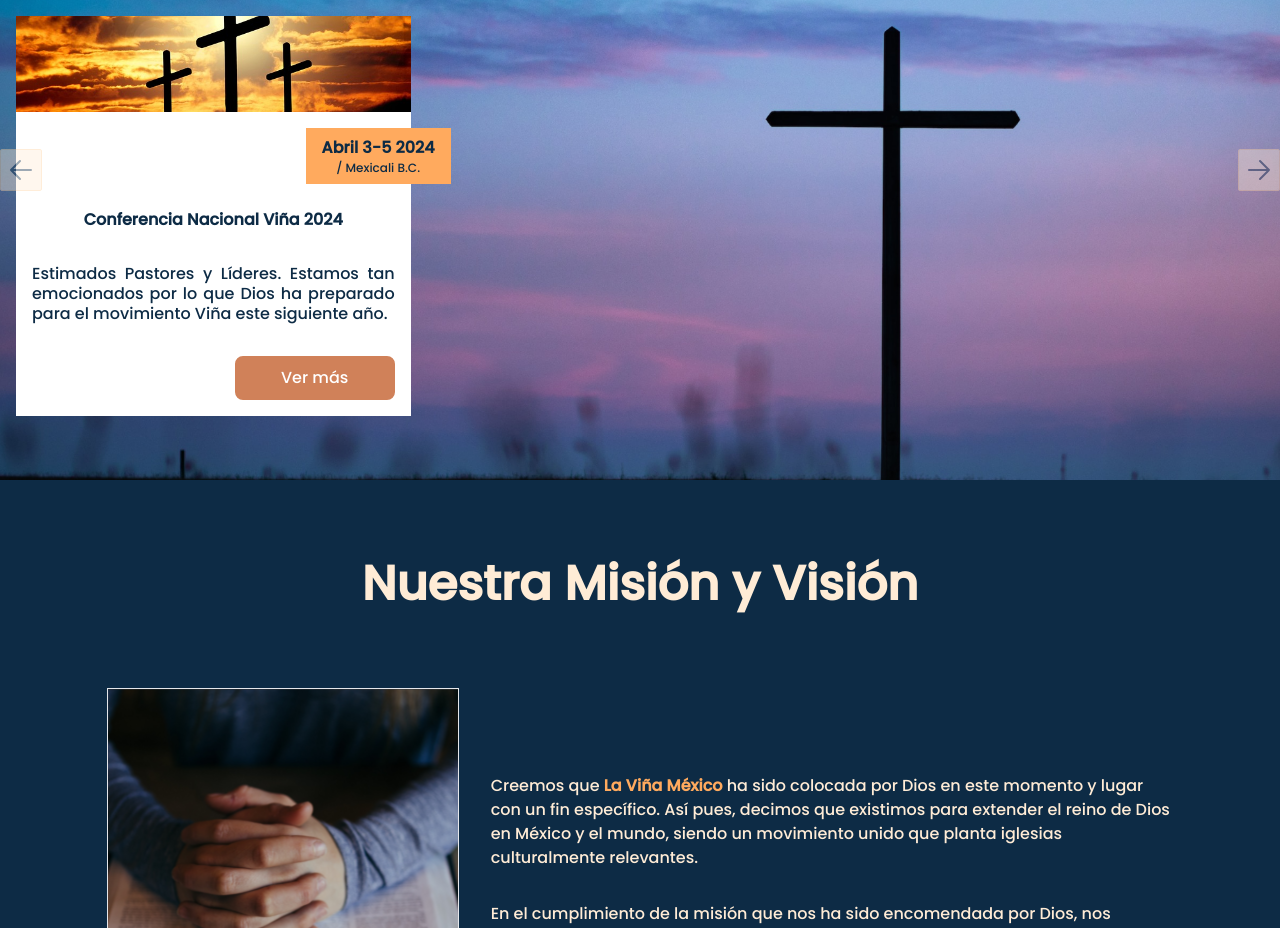
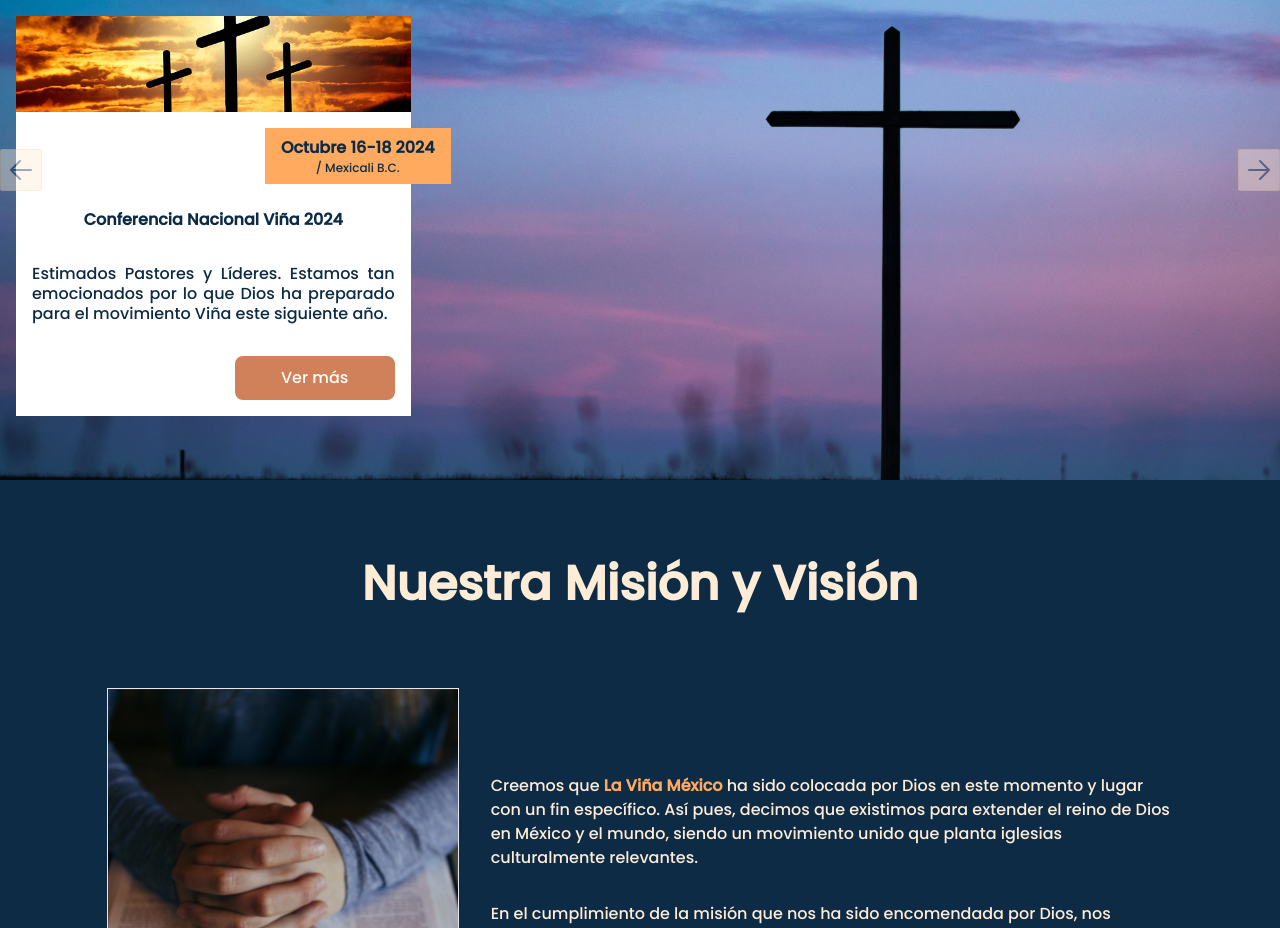
Before and after one commit to FlattWorld/vinamexico, a Next.js app: page / in a window 1280 px wide. Shown: the part 1160-2088 px from the top of the page. Built offline with nearby package versions, Linux system fonts and the light colour scheme.

Commit message:
chore: update event info

```diff
--- a/app/(page)/page.tsx
+++ b/app/(page)/page.tsx
@@ -23,7 +23,7 @@ export default function Home() {
       description:
         'Estimados Pastores y Líderes. Estamos tan emocionados por lo que Dios ha preparado para el movimiento Viña este siguiente año.',
       place: 'Mexicali B.C.',
-      date: 'Abril 3-5 2024',
+      date: 'Octubre 16-18 2024',
       time: '',
       thumbnail: '',
       onClick: () => router.push('/eventos/65a61aa345465a31ce8b201f')
```
Also changed, not shown: 1 other file (tests, documents, lock files or other folders).
